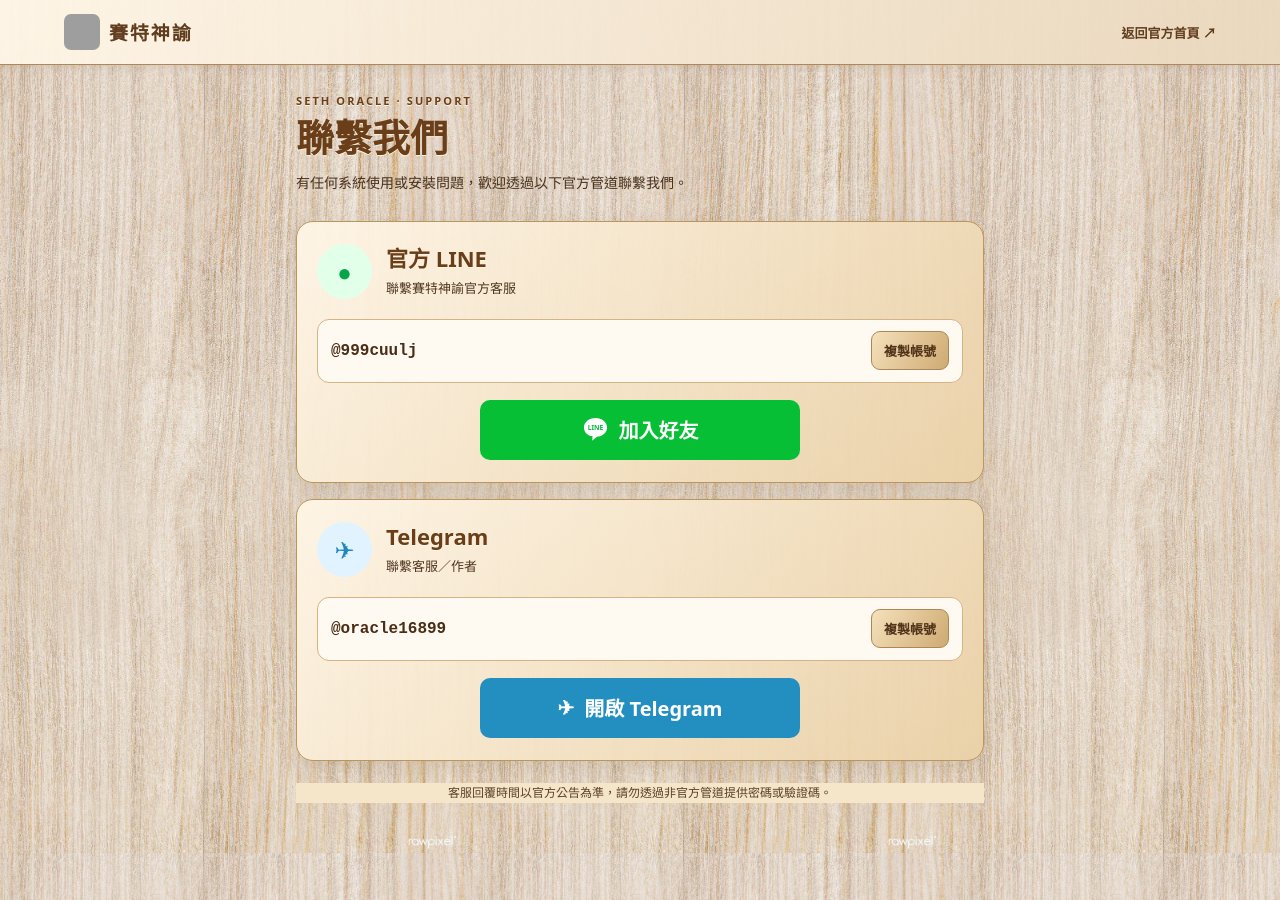
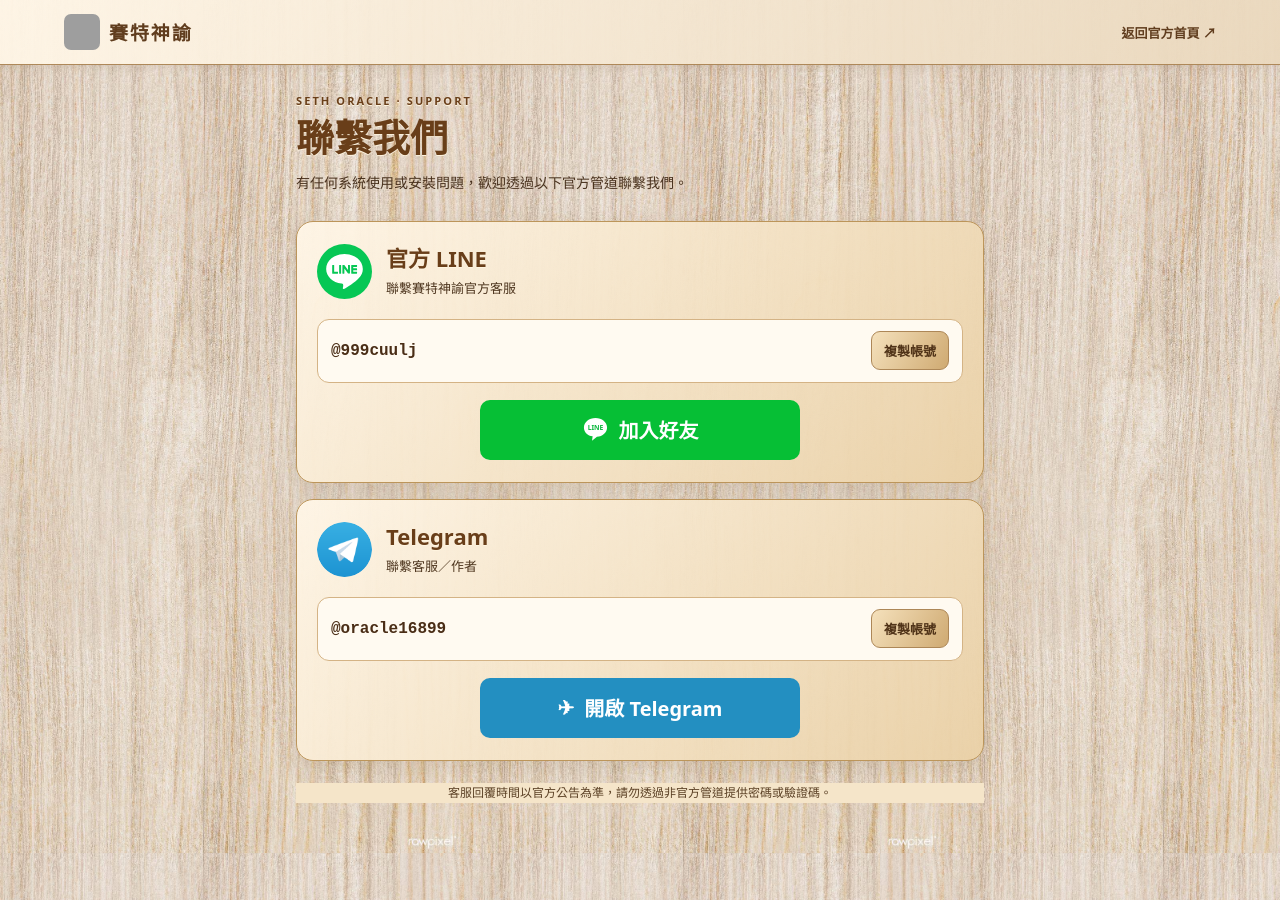
Before and after one commit to seth-oracle/seth-oracle.github.io, a Jekyll site: the page contact/index.html, which Jekyll copies as it is, in a window 1280 px wide. Built offline with Jekyll 4.4.1, drawn with Linux system fonts in a browser that asks for light colours; grey boxes are pictures that could not be loaded.

Commit message:
Replace LINE and Telegram contact card symbols with uploaded official brand icons

```diff
--- a/contact/index.html
+++ b/contact/index.html
@@ -26,6 +26,8 @@ h1{font-size:clamp(28px,6vw,38px);margin:0 0 8px;color:#633b1b;line-height:1.3}
 .channel-top{display:flex;align-items:center;gap:14px;margin-bottom:20px}
 .channel-symbol{display:grid;place-items:center;width:55px;height:55px;border-radius:50%;font-size:24px;flex-shrink:0}
 .line-symbol{background:#e1ffe9;color:#08a548}
+.brand-symbol{background:transparent!important;padding:0;overflow:hidden}
+.brand-symbol img{display:block;width:100%;height:100%;object-fit:contain}
 .telegram-symbol{background:#e0f3ff;color:#2086bc}
 .channel h2{font-size:22px;line-height:1.25;margin:0 0 5px;color:#543316}
 .channel-top p{margin:0;font-size:13px;color:#755539}
@@ -51,12 +53,12 @@ h1{font-size:clamp(28px,6vw,38px);margin:0 0 8px;color:#633b1b;line-height:1.3}
  <h1>聯繫我們</h1>
  <p class="intro">有任何系統使用或安裝問題，歡迎透過以下官方管道聯繫我們。</p>
  <section class="channel" aria-labelledby="line-title">
-  <div class="channel-top"><div class="channel-symbol line-symbol" aria-hidden="true">●</div><div><h2 id="line-title">官方 LINE</h2><p>聯繫賽特神諭官方客服</p></div></div>
+  <div class="channel-top"><div class="channel-symbol brand-symbol" aria-hidden="true"><img src="/LINE_logo.svg" alt="" width="55" height="55" decoding="async"></div><div><h2 id="line-title">官方 LINE</h2><p>聯繫賽特神諭官方客服</p></div></div>
   <div class="copy-row"><code id="lineAccount">@999cuulj</code><button type="button" data-copy="@999cuulj" aria-label="複製官方 LINE 帳號">複製帳號</button></div>
   <a class="channel-action line" href="https://lin.ee/TOLUjbR" target="_blank" rel="noopener noreferrer"><svg viewBox="0 0 28 28" aria-hidden="true"><path fill="white" d="M14 2C7.3 2 2 6.3 2 11.8c0 4.7 3.8 8.6 9 9.3l-.6 4.5 5.1-4c6-.6 10.5-4.7 10.5-9.8C26 6.3 20.7 2 14 2Z"/><text x="14" y="14.7" font-size="7" fill="#08b73c" font-weight="bold" text-anchor="middle">LINE</text></svg>加入好友</a>
  </section>
  <section class="channel" aria-labelledby="telegram-title">
-  <div class="channel-top"><div class="channel-symbol telegram-symbol" aria-hidden="true">✈</div><div><h2 id="telegram-title">Telegram</h2><p>聯繫客服／作者</p></div></div>
+  <div class="channel-top"><div class="channel-symbol brand-symbol" aria-hidden="true"><img src="/Telegram_logo.svg.webp" alt="" width="55" height="55" decoding="async"></div><div><h2 id="telegram-title">Telegram</h2><p>聯繫客服／作者</p></div></div>
   <div class="copy-row"><code id="telegramAccount">@oracle16899</code><button type="button" data-copy="@oracle16899" aria-label="複製 Telegram 帳號">複製帳號</button></div>
   <a class="channel-action telegram" href="https://t.me/oracle16899" target="_blank" rel="noopener noreferrer"><span aria-hidden="true">✈</span>開啟 Telegram</a>
  </section>
```
